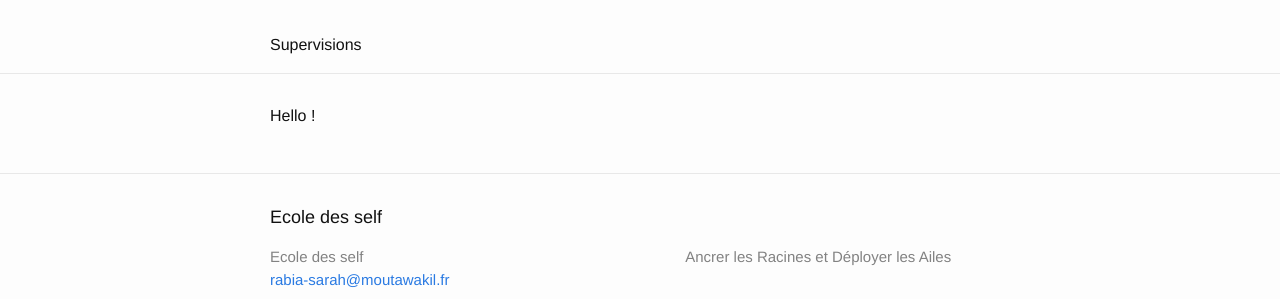
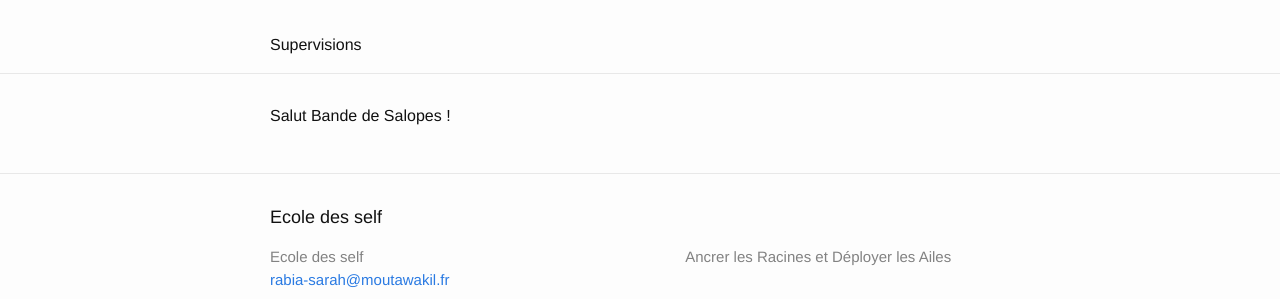
Before and after one commit to rabia-sarahm/uds, a Jekyll site: the page built from self-guidance/seances-individuelles.md, in a window 1280 px wide. Shown: the part 156-455 px from the top of the page. Built offline with Jekyll 4.4.1, drawn with Linux system fonts in a browser that asks for light colours.

Commit message:
Update Self Guidance “seances-individuelles”

```diff
--- a/self-guidance/seances-individuelles.md
+++ b/self-guidance/seances-individuelles.md
@@ -2,4 +2,4 @@
 layout: default
 title: Séances Individuelles
 ---
-Hello !
+Salut Bande de Salopes !
```
